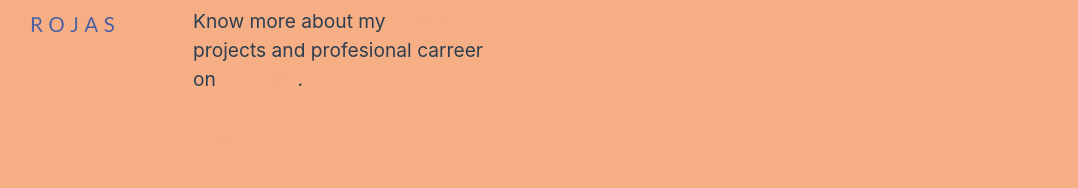
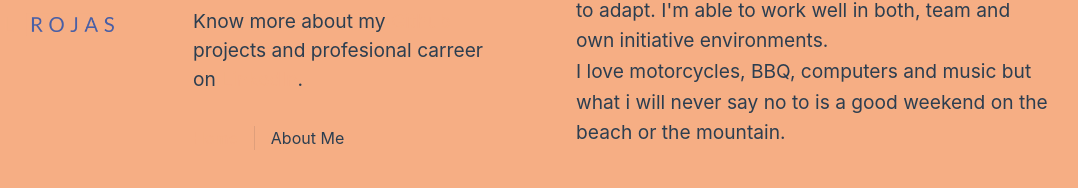
Before and after one commit to erojasag/personal_portfolio, a Vue app: page /about in a window 1280 px wide. Shown: the part 376-564 px from the top of the page, without its empty margins (196-1274 px from the left). Built offline with nearby package versions, Linux system fonts and the light colour scheme.

Commit message:
change in the about section

```diff
--- a/src/App.vue
+++ b/src/App.vue
@@ -18,7 +18,7 @@ import HelloWorld from "./components/HelloWorld.vue";
 
       <nav>
         <RouterLink to="/">Home</RouterLink>
-        <!--<RouterLink to="/about">About Me</RouterLink>-->
+        <RouterLink to="/about">About Me</RouterLink>
       </nav>
     </div>
   </header>
--- a/src/views/AboutView.vue
+++ b/src/views/AboutView.vue
@@ -1,4 +1,4 @@
-<script>
+<script setup>
 import AboutMe from "../components/AboutMe.vue";
 </script>
 
```
